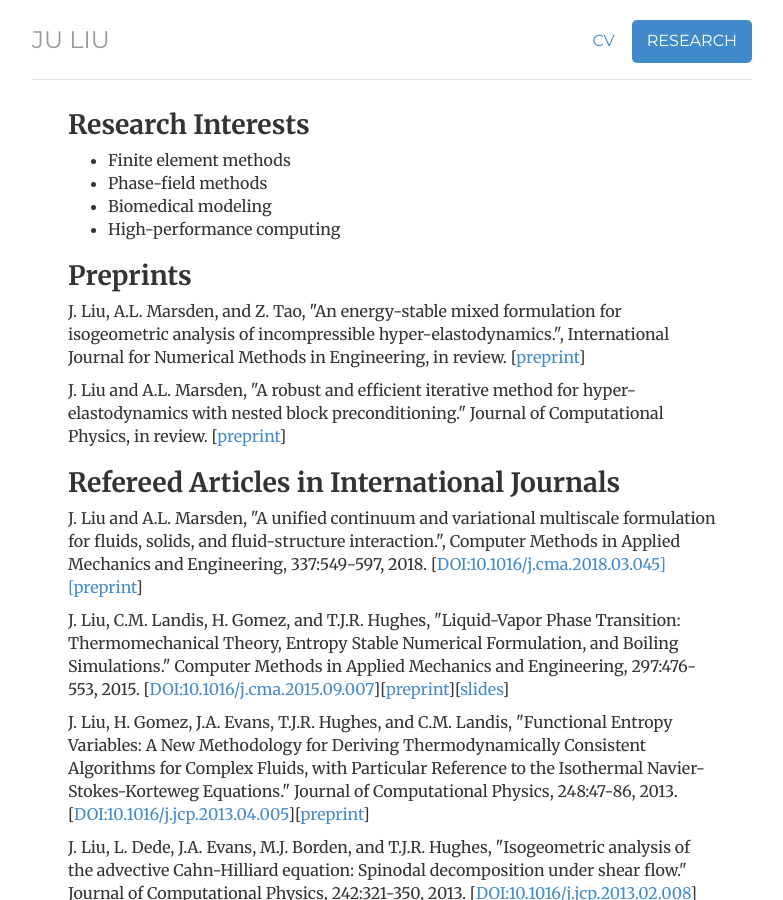
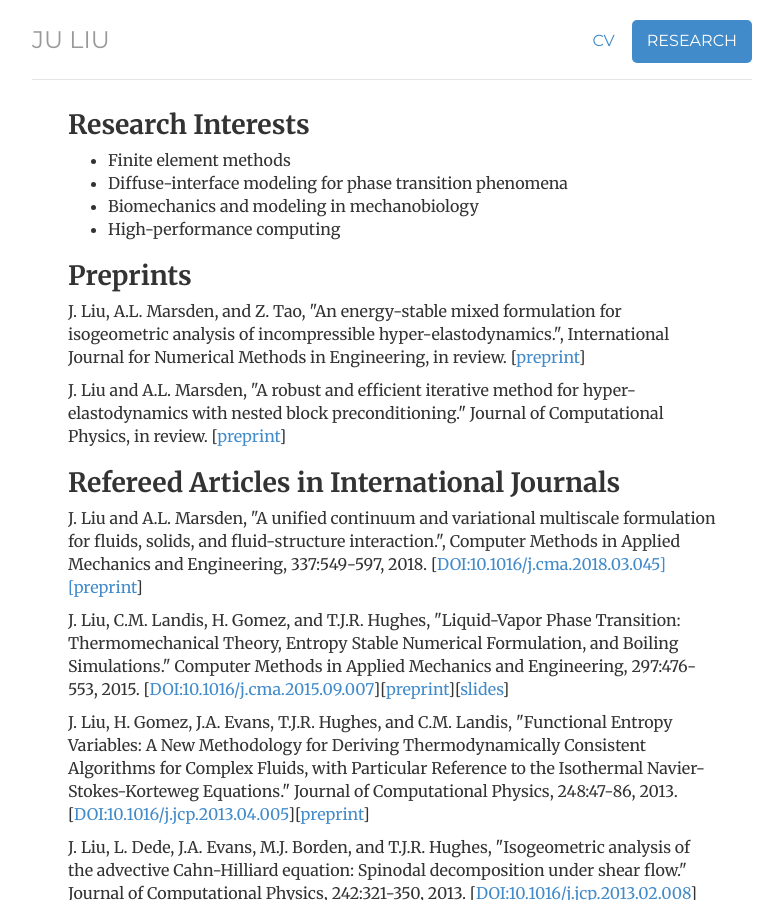
Before and after one commit to ju-liu/ju-liu.github.io, a Jekyll site: the page built from research/index.html, in a window 1280 px wide and 900 px high. Shown: the whole window, without its empty margins (248-1031 px from the left). Built offline with Jekyll 4.4.1, drawn with Linux system fonts in a browser that asks for light colours; nearby versions of some CDN libraries; library files that are not in the unit come from our copies; comment, search, counter and statistics services are not loaded.

Commit message:
ri update

```diff
--- a/research/index.html
+++ b/research/index.html
@@ -10,8 +10,8 @@ description: Current Publication for Dr. Ju Liu
   <h2>Research Interests</h2>
   <ul>
     <li>Finite element methods</li>
-    <li>Phase-field methods</li>
-    <li>Biomedical modeling</li>
+    <li>Diffuse-interface modeling for phase transition phenomena</li>
+    <li>Biomechanics and modeling in mechanobiology</li>
     <li>High-performance computing</li>
   </ul>
 
```
